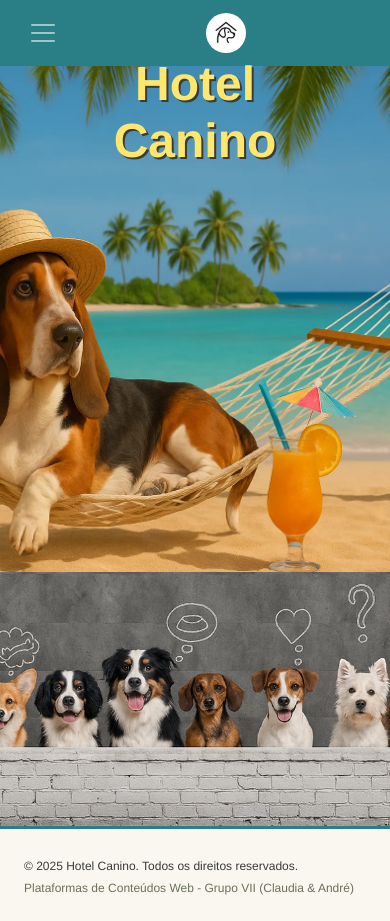
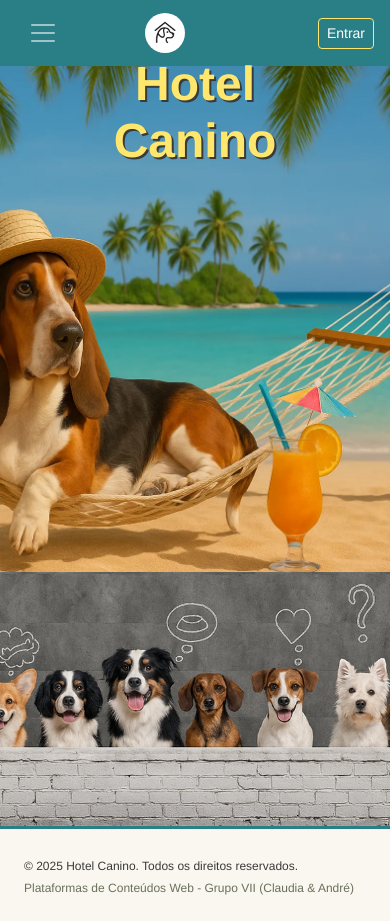
Before and after one commit to APedrosaUab/hotel-canino, a Vue app in the folder frontend/hotelcaninofrontend-main/: page / in a window 390 px wide. Built offline with nearby package versions, Linux system fonts and the light colour scheme.

Commit message:
correccao mobile entrar

```diff
--- a/frontend/hotelcaninofrontend-main/src/components/NavBar.vue
+++ b/frontend/hotelcaninofrontend-main/src/components/NavBar.vue
@@ -1,5 +1,5 @@
 <template>
-  <nav class="navbar navbar-expand-lg navbar-dark bg-dark px-3">
+  <nav class="navbar navbar-expand-lg navbar-dark bg-dark px-3 d-flex align-items-center justify-content-between">
     <!-- MOBILE: Botão Hamburguer -->
     <button
       class="navbar-toggler me-2 d-lg-none"
@@ -14,6 +14,15 @@
     <!-- LOGO -->
     <router-link to="/" class="navbar-brand mx-auto mx-lg-0">
       <img src="@/assets/logo.png" alt="Hotel Canino" class="logo-img" />
+    </router-link>
+
+    <!-- BOTÃO ENTRAR (Mobile - visível) -->
+    <router-link
+      v-if="!isAuthenticated"
+      class="btn btn-outline-light btn-sm d-lg-none ms-auto"
+      to="/login"
+    >
+      Entrar
     </router-link>
 
     <!-- DESKTOP MENU -->
```
